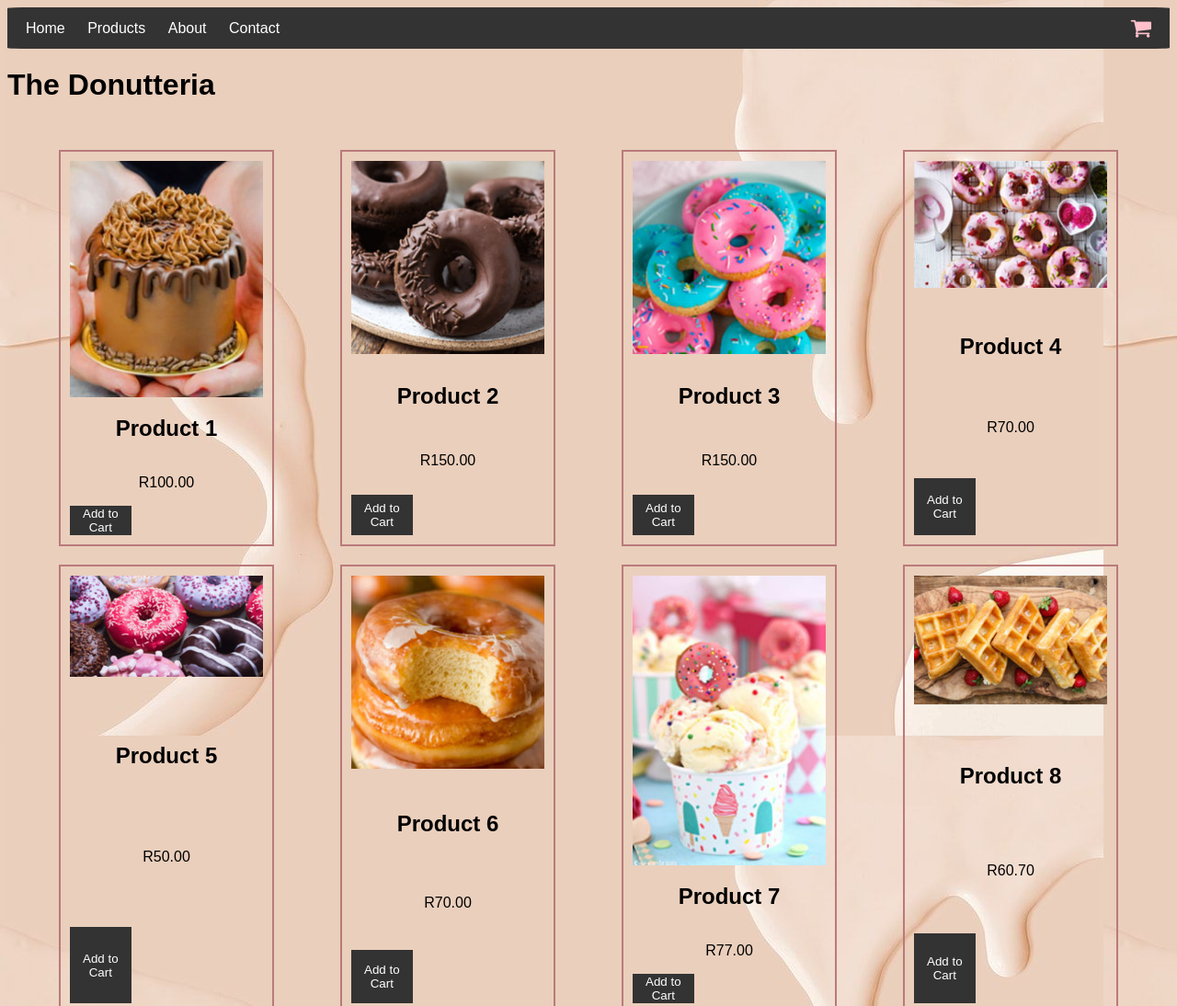
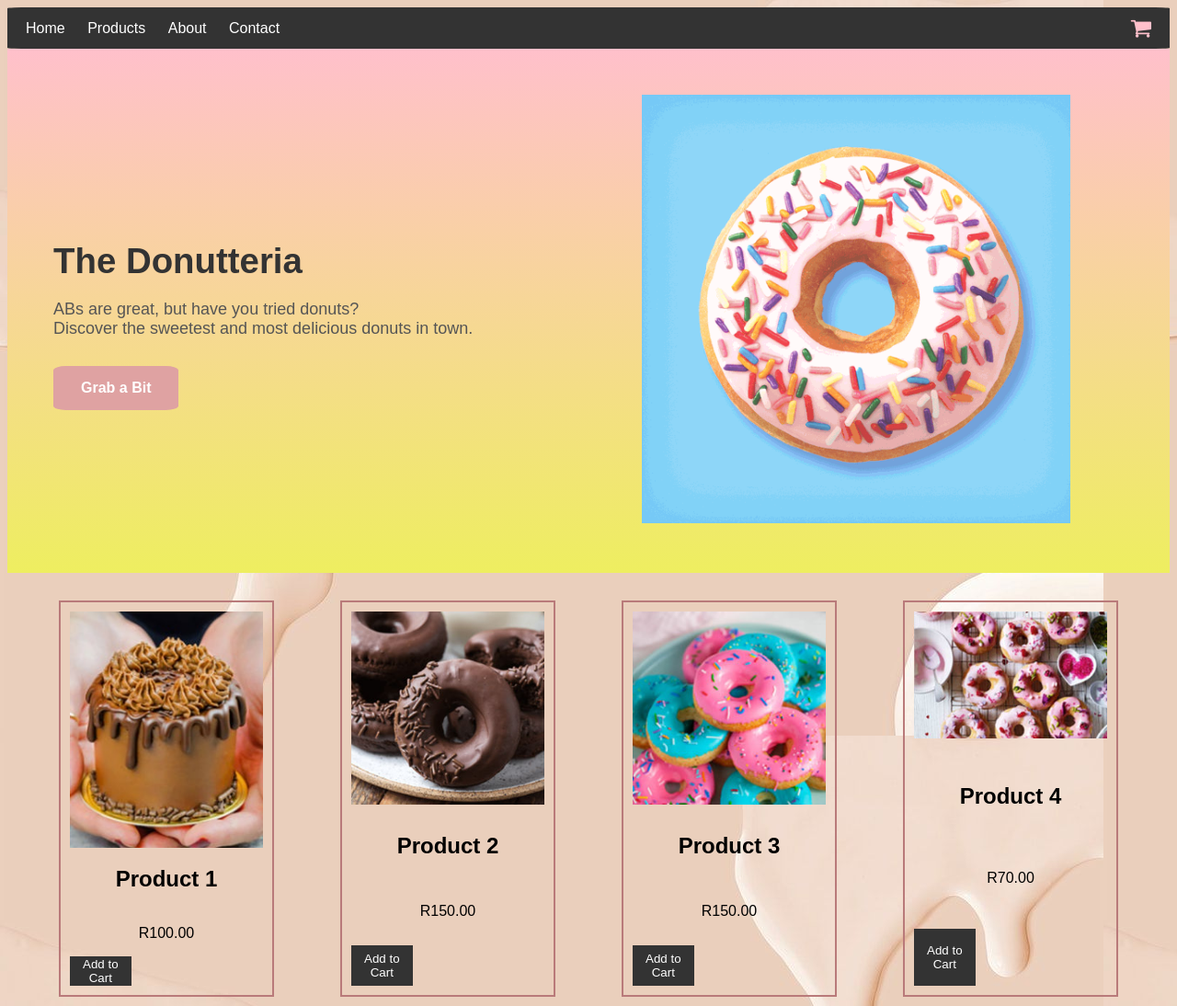
Before and after one commit to 1999Python/mini_cart, a plain HTML site: page index.html in a window 1280 px wide. Shown: the top 1094 px of the page at 92% size. Drawn offline with Linux system fonts and the light colour scheme.

Commit message:
added hero section and styling

```diff
--- a/index.html
+++ b/index.html
@@ -22,10 +22,24 @@
 
     </div>
 </nav>
+    </header>
+<section>
+    <!-- Hero-->
+    <div class="hero-section">
+        <div class="hero-content">
+            <h1 style="font-size: 2.4em;">The Donutteria</h1>
+            <p> ABs are great, but have you tried donuts?<br>Discover the sweetest and most delicious donuts in town.</p>
+            <a href="#products" class="hero-button">Grab a Bit</a>
+        </div>
+        <div class="hero-image">
+            <img src="./public/gif.gif" alt="Delicious Donuts" >
+        </div>
+</section>
 
-        <h1>The Donutteria</h1>
-    </header>
-    <main id="products">
+
+
+ <section id="products">
+    <main >
         <div class="product">
             <img src="./public/product1.jpg" alt="Product 1">
             <h2>Product 1</h2>
@@ -100,6 +114,7 @@
         <a href="checkout.html">  <button onclick="checkout()">Checkout</button></a>
 
     </aside>
+</section>
     <script src="script.js"></script>
 </body>
 </html>
--- a/public/styles.css
+++ b/public/styles.css
@@ -113,3 +113,58 @@ button:hover {
     font-size: 24px;
     color: pink; /* Set the font color for the cart icon */
 }
+
+ /* Hero Section Styles */
+ .hero-section {
+    display: flex;
+    align-items: center;
+    justify-content: space-between;
+    padding: 50px;
+    background-image: linear-gradient(pink, rgb(238, 238, 96));
+
+}
+
+.hero-content {
+    flex: 1;
+}
+
+.hero-content h1 {
+    font-size: 36px;
+    font-weight: bold;
+    color: #333; /* Dark text color */
+    margin-bottom: 20px;
+}
+
+.hero-content p {
+    font-size: 18px;
+    color: #555; /* Subtle text color */
+    margin-bottom: 30px;
+}
+
+.hero-button {
+    display: inline-block;
+    padding: 15px 30px;
+    color: #fff; /* Button text color */
+    background-color: #dfa2a2;
+    border-radius: 10%;
+    font-size: 1.4 em;
+    font-weight: bold;
+    text-decoration: none;
+    border: none;
+    cursor: pointer;
+    transition: background-color 0.3s ease;
+}
+
+.hero-button:hover {
+    background-color: #dadd32; /* Button background color on hover */
+}
+
+.hero-image {
+    flex: 1;
+    text-align: center;
+}
+
+.hero-image img {
+    max-width: 80%;
+    height: auto;
+}
```
Also changed, not shown: test.html (+1 -1 lines), public/hero.gif, test/test.js (renamed from test.js).
